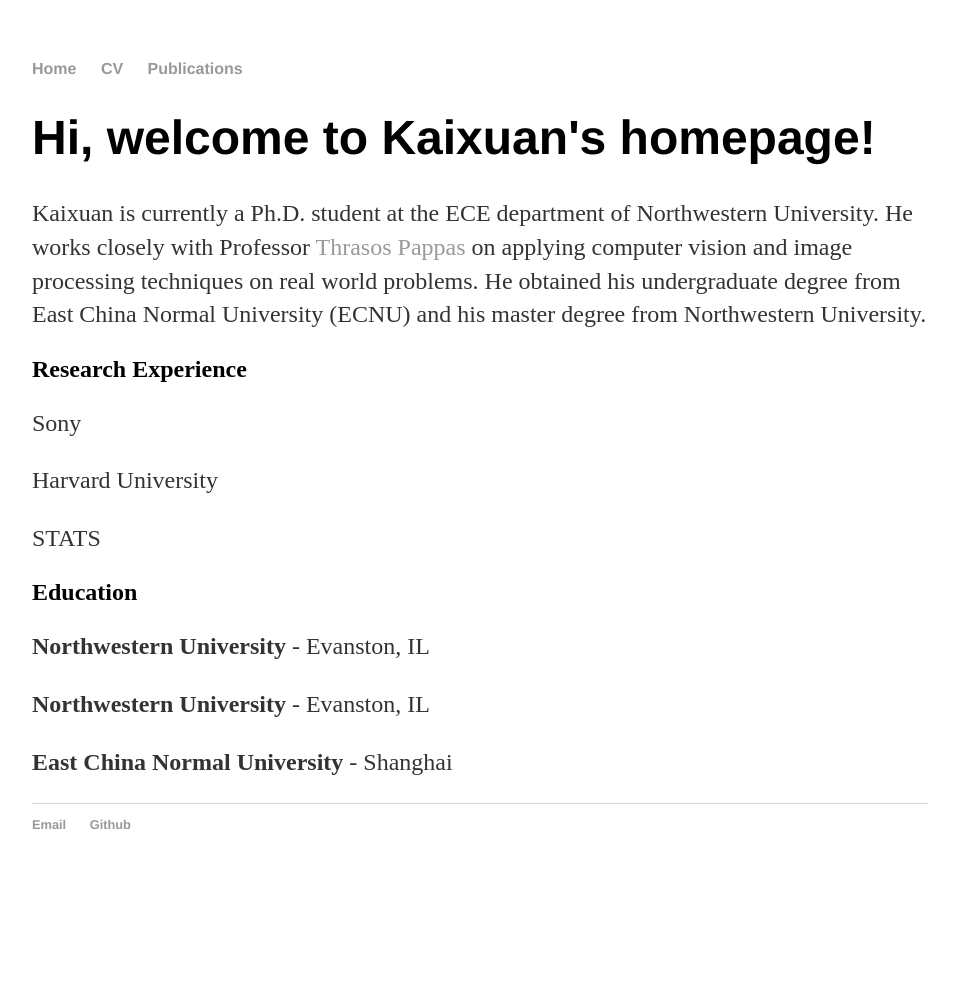
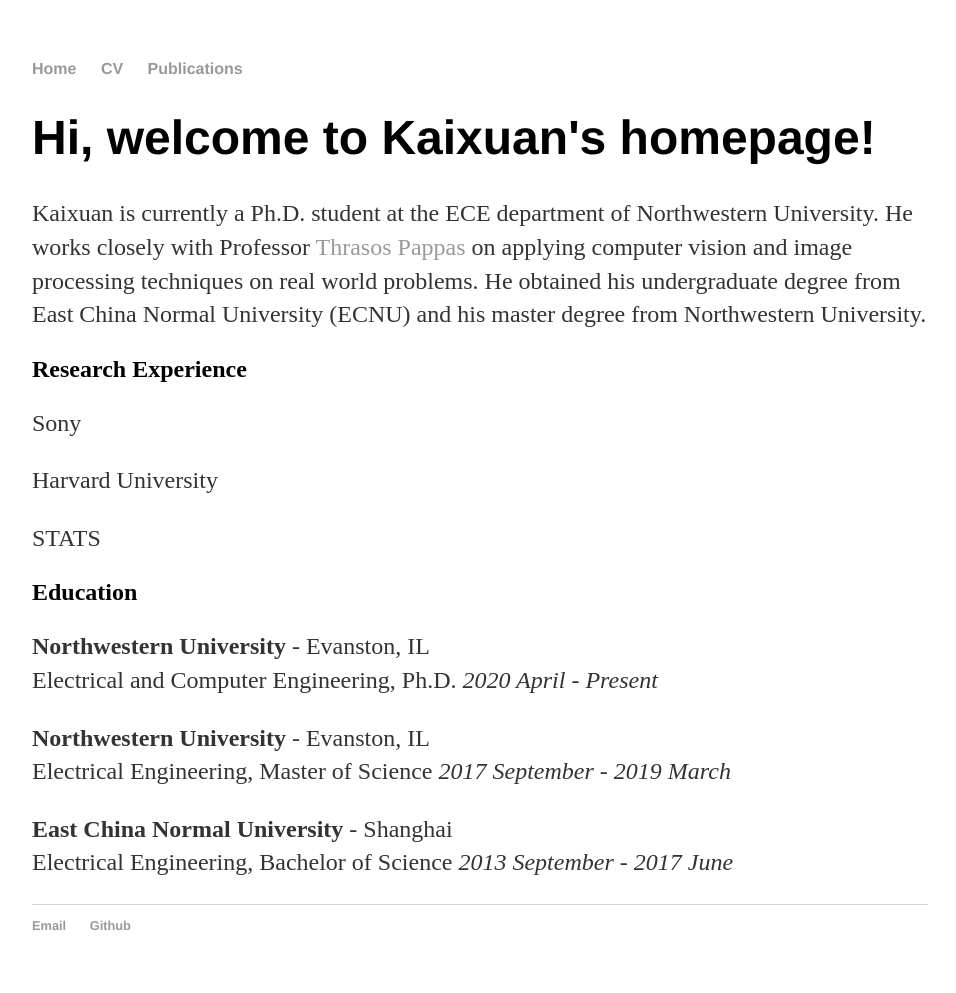
Before and after one commit to KaixuanZ/KaixuanZ.github.io, a Jekyll site: the page built from index.html, in a window 1280 px wide. Shown: the whole page, without its empty margins (160-1116 px from the left). Built offline with Jekyll 4.4.1, drawn with Linux system fonts in a browser that asks for light colours; before the commit the page ends 900 px from its top, so only the background shows below that.

Commit message:
Update index.html

```diff
--- a/index.html
+++ b/index.html
@@ -8,19 +8,25 @@
 
 
 	<h2> Research Experience </h2>
-	<p> Sony </p>
+	<p> Sony <br>
+	</p>
 
-	<p> Harvard University </p>
+	<p> Harvard University <br>
+	</p>
 
-	<p> STATS </p>
+	<p> STATS <br>
+	</p>
 
 	<h2> Education </h2>
 
-	<p> <strong> Northwestern University </strong> - Evanston, IL </p>
+	<p> <strong> Northwestern University </strong> - Evanston, IL <br>
+	Electrical and Computer Engineering, Ph.D. <em> 2020 April - Present </em> </p>
 
-	<p> <strong> Northwestern University </strong> - Evanston, IL </p>
+	<p> <strong> Northwestern University </strong> - Evanston, IL <br>
+	Electrical Engineering, Master of Science <em> 2017 September - 2019 March </em> </p>
 
-	<p> <strong> East China Normal University </strong> - Shanghai </p>
+	<p> <strong> East China Normal University </strong> - Shanghai <br>
+	Electrical Engineering, Bachelor of Science <em> 2013 September - 2017 June </em> </p>
 
 
 </div><!-- /.blurb -->
```
